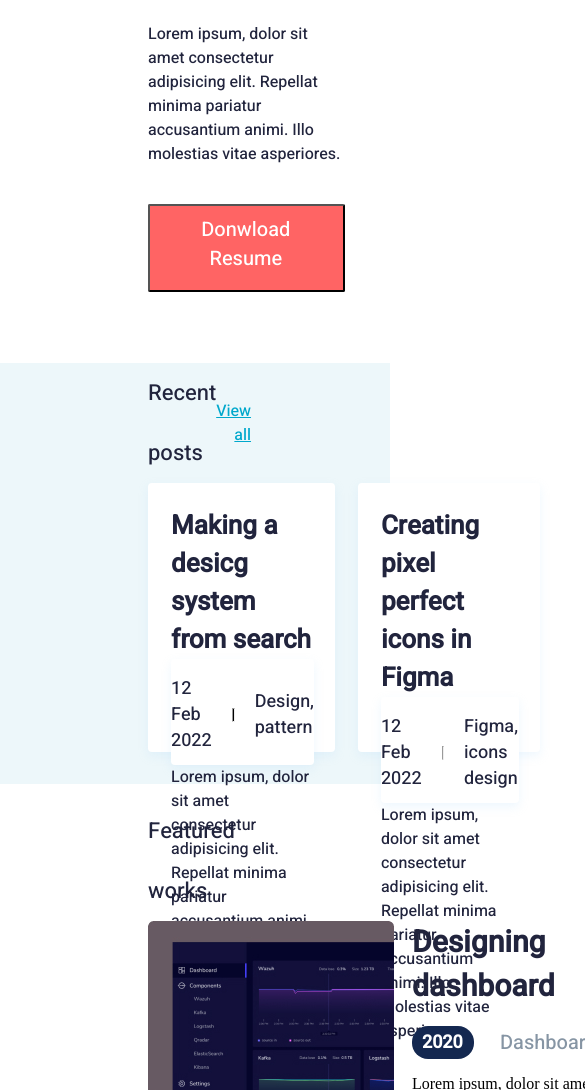
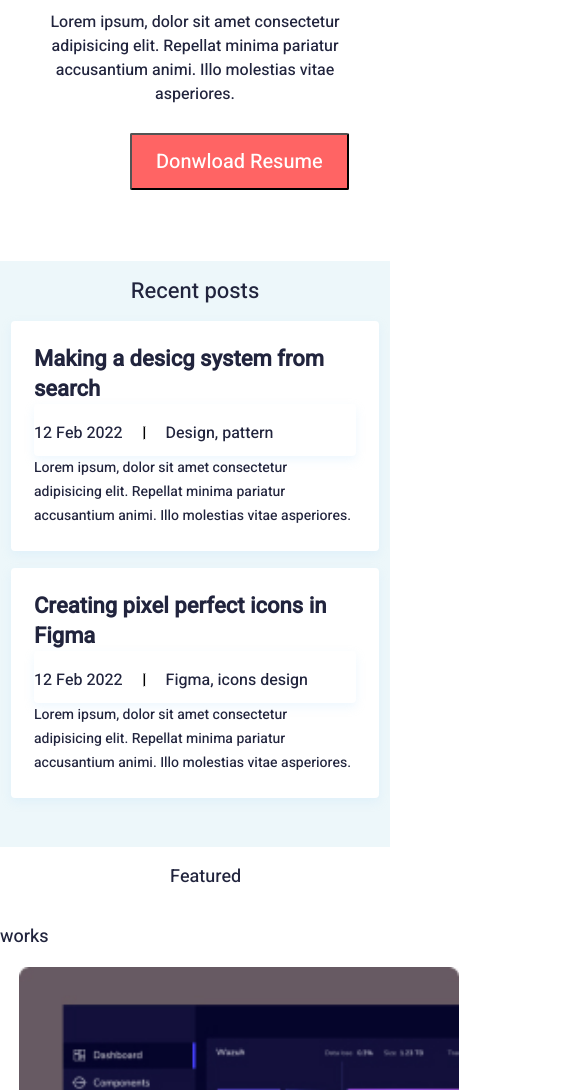
Before and after one commit to nichtwal/page, a plain HTML site: page index.html in a window 390 px wide. Shown: the part 499-1589 px from the top of the page, 585 px wide, since content can reach past the window. Drawn offline with Linux system fonts and the light colour scheme.

Commit message:
with media queries

```diff
--- a/index.html
+++ b/index.html
@@ -25,6 +25,11 @@
                     <a href="">Contact</a>
                 </li>
             </ul>
+            <div class="small_menu">
+                <img src="./assets/icons/line.png" alt="">
+                <img src="./assets/icons/line.png"  alt="">
+                <img src="./assets/icons/line.png" alt="">
+            </div>
         </nav>
     </header>
     <main>
@@ -48,18 +53,18 @@
                     <div class="left_post">
                         <span class="post_tag">Making a desicg system from search</span>
                         <div>
-                            <span>12 Feb 2022</span>
+                            <span class="date_name">12 Feb 2022</span>
                             <hr class="vl">
-                            <span>Design, pattern</span>
+                            <span class="date_name">Design, pattern</span>
                         </div>
                         <p>Lorem ipsum, dolor sit amet consectetur adipisicing elit. Repellat minima pariatur accusantium animi. Illo molestias vitae asperiores.</p>
                     </div>
                     <div class="right_post">
                         <span class="post_tag">Creating pixel perfect icons in Figma</span>
                         <div>
-                            <span>12 Feb 2022</span>
+                            <span class="date_name">12 Feb 2022</span>
                             <hr class="vl">
-                            <span>Figma, icons design</span>
+                            <span class="date_name">Figma, icons design</span>
                         </div>
                         <p>Lorem ipsum, dolor sit amet consectetur adipisicing elit. Repellat minima pariatur accusantium animi. Illo molestias vitae asperiores.</p>
                     </div>
--- a/style/media.css
+++ b/style/media.css
@@ -0,0 +1,193 @@
+@media screen and (max-width: 1023px) {
+
+.right_post {
+    margin-right: 0px;
+}
+
+.first_section {
+    padding:80px 68px 0 120px;
+}
+}
+
+@media screen and (max-width: 799px) {
+
+.second_section_wrapper {
+    padding:0 68px 0 120px;
+}
+
+.left_post, .right_post {
+    height:auto;
+}
+
+.post_tag {
+    font-size:20px;
+}
+
+.date_name {
+    font-size: 14px;
+}
+
+.name_of_work {
+    font-size: 26px;
+    width:auto;
+}
+
+.discription div {
+    padding: 12px 0 11px 0;
+}
+.year span {
+    padding:15px;
+}
+.year span, .type_of_work {
+font-size: 14px;
+}
+}
+
+@media screen and (max-width: 479px) {
+
+header {
+    height:auto;
+    margin: 20px auto;
+}
+
+.nav_list {
+    display:none;
+}
+.small_menu {
+    display:flex;
+    justify-content: flex-end;
+    flex-direction: column;
+}
+
+.small_menu img {
+    margin: 10px 18px 0 0;
+}
+
+.first_section {
+    flex-direction: column-reverse;
+    margin: 0;
+    padding: 0;
+}
+
+.first_section img {
+    padding: 33px 120px;
+}
+
+.text_info h1 {
+    font-family: 'Heebo';
+    font-style: normal;
+    font-weight: 700;
+    font-size: 32px;
+    line-height: 40px;
+    text-align: center;
+    color: #21243D;
+}
+
+.text_info p {
+    padding: 0 24px;
+    font-family: 'Heebo';
+    font-style: normal;
+    font-weight: 400;
+    font-size: 16px;
+    line-height: 24px;
+    text-align: center;
+    color: #21243D;
+}
+
+.text_info button {
+    margin: 27px 0 0 130px;
+    padding:12px 24px;
+    font-family: 'Heebo';
+    font-style: normal;
+    font-weight: 500;
+    font-size: 20px;
+    line-height: 29px;
+    color: #FFFFFF;
+}
+
+.second_section_wrapper {
+    padding: 0;
+}
+
+.section_head {
+   justify-content: center;
+}
+
+.section_head a {
+    display: none;
+
+}
+
+.recent_posts {
+    flex-direction: column;
+    margin:0 11px;
+}
+
+.left_post, .right_post {
+    margin-right: 0;
+    margin-bottom: 17px;
+    padding:23px;
+}
+
+.post_tag {
+    font-family: 'Heebo';
+    font-style: normal;
+    font-weight: 700;
+    font-size: 22px;
+    line-height: 30px;
+    color: #21243D;
+}
+
+.date_name {
+    font-family: 'Heebo';
+    font-style: normal;
+    font-weight: 400;
+    font-size: 16px;
+    line-height: 24px;
+    color: #21243D;
+}
+.left_post p, .right_post p {
+    font-family: 'Heebo';
+    font-style: normal;
+    font-weight: 400;
+    font-size: 14px;
+    line-height: 24px;
+    color: #21243D;
+}
+
+.third_section {
+    padding: 0;
+}
+
+.section_name {
+    padding:0 170px;
+    font-family: 'Heebo';
+    font-style: normal;
+    font-weight: 400;
+    font-size: 18px;
+    line-height: 60px;
+    color: #21243D;
+}
+
+.work_list {
+    flex-direction: column;
+}
+.work_list img {
+    width:440px;
+    padding:0 19px;
+}
+
+.separator {
+    margin: 15px 18px 30px 18px;
+}
+
+.discription p {
+    padding:0 13px 0 0;
+    font-family: 'Heebo';
+    font-style: normal;
+    font-weight: 400;
+    font-size: 16px;
+    line-height: 24px;
+    color: #21243D;
+}
+}
--- a/style/style.css
+++ b/style/style.css
@@ -30,6 +30,10 @@ header{
     display: flex;
     justify-content: flex-end;
     margin-right: 60px;
+}
+
+.small_menu {
+    display:none;
 }
 
 header a {
```
Also changed, not shown: assets/icons/line.png (added).
